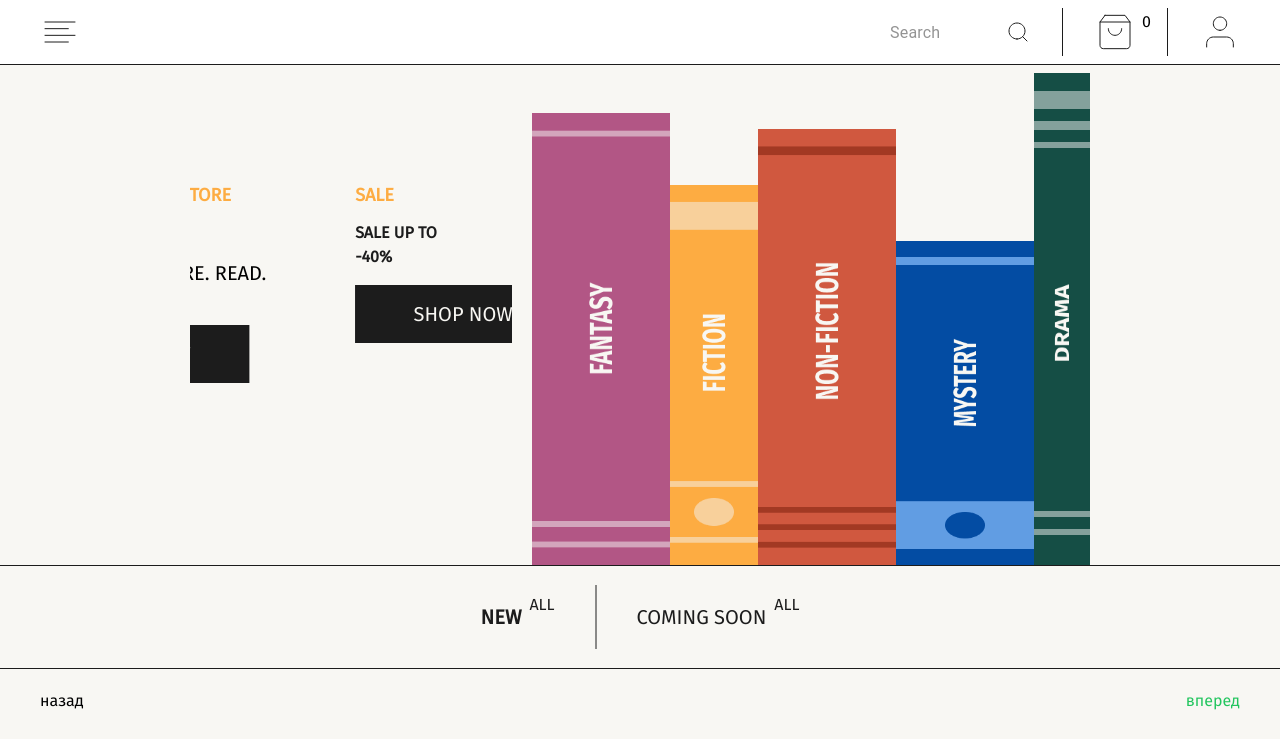
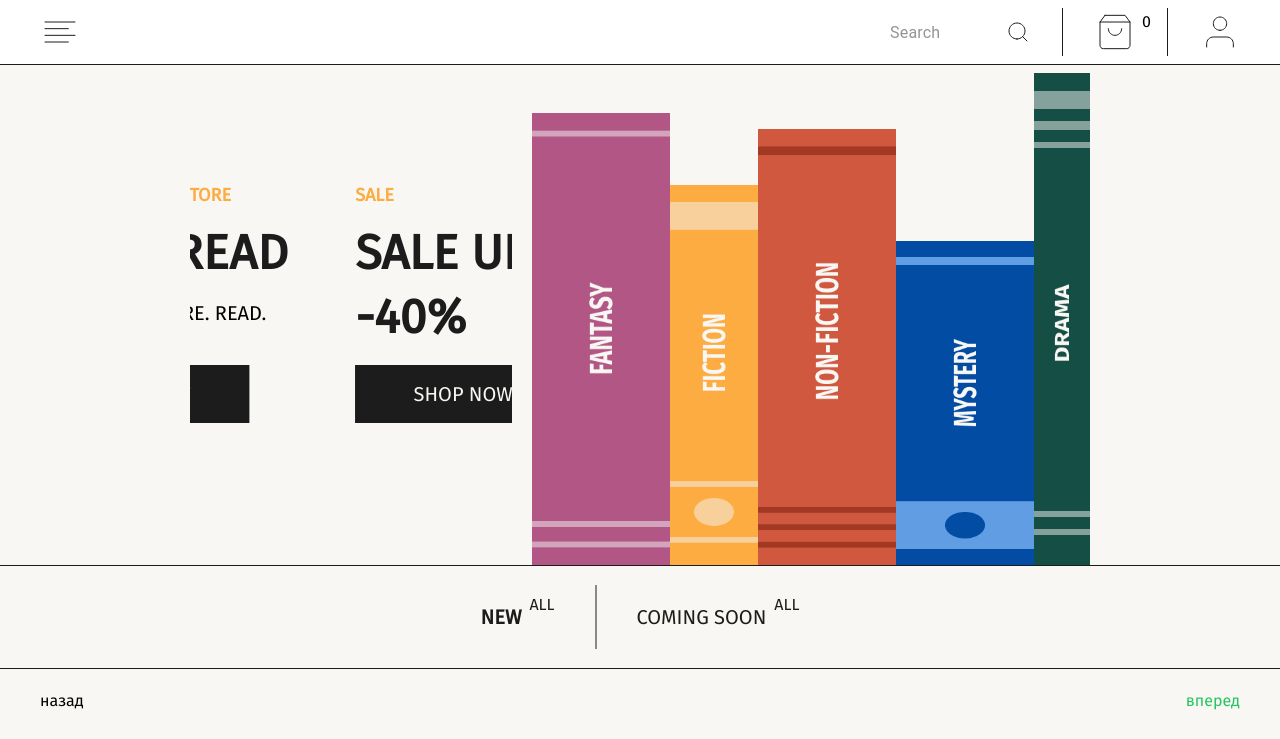
Before and after one commit to Ir-ra/read, a Next.js app: page / in a window 1280 px wide. Shown: the top 739 px of the page. Built offline with nearby package versions, Linux system fonts and the light colour scheme.

Commit message:
fix Hero

```diff
--- a/src/app/components/Hero/Hero.tsx
+++ b/src/app/components/Hero/Hero.tsx
@@ -1,3 +1,4 @@
+
 "use client";
 import Link from "next/link";
 import Image from "next/image";
@@ -104,7 +105,8 @@
             <ShopLink />
           </div>
 
-          <div className="pl-[1px]">
+
+<div className="pl-[1px]">
             <h3 className={h3}>unique opportunity</h3>
             <h2 className={h2}>
               add the <br />
--- a/tailwind.config.ts
+++ b/tailwind.config.ts
@@ -8,11 +8,6 @@
   ],
   theme: {
     extend: {
-      // backgroundImage: {
-      //   "gradient-radial": "radial-gradient(var(--tw-gradient-stops))",
-      //   "gradient-conic":
-      //     "conic-gradient(from 180deg at 50% 50%, var(--tw-gradient-stops))",
-      // },
       fontFamily: {
         fira: ['Fira Sans', 'sans-serif'],
       },
@@ -28,7 +23,6 @@
       },
 
       fontSize: {
-        //[fontSize, lineHeight]
         xxxs: ['14px', '20px'],
         xxs: ['16px', '20px'],
         xsx: ['18px', '20px'],
@@ -38,7 +32,8 @@
         m: ['24px', '32px'],
         l: ['32px', '40px'],
         xl: ['96px', '104px'],
-        cartL: ["20px", '30px']
+        cartL: ["20px", '30px'],
+        titleHeroMob: ['48px', '64px'],
       },
 
       screens: {
@@ -47,10 +42,12 @@
         'desktop': '1440px',
       },
       boxShadow: {
+        booksShadow: '15px 10px 12px 3px rgba(0,0,0,0.75)',
         custom: '0px 0px 10px 0px rgba(0, 0, 0, 0.25)',
       },
     },
   },
   plugins: [],
 };
+
 export default config;
```
